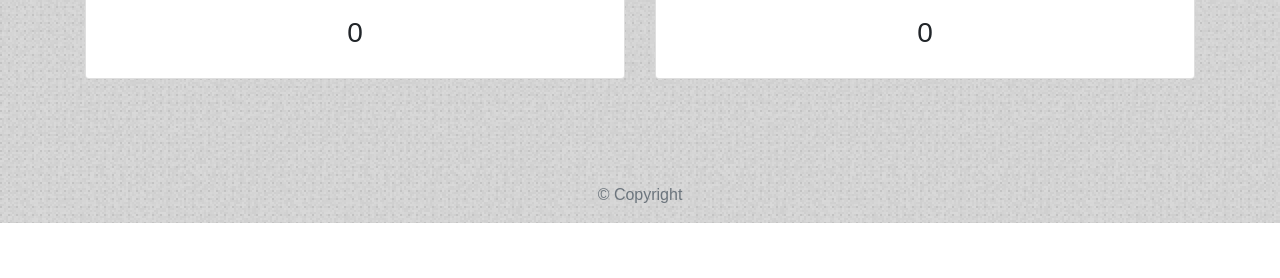
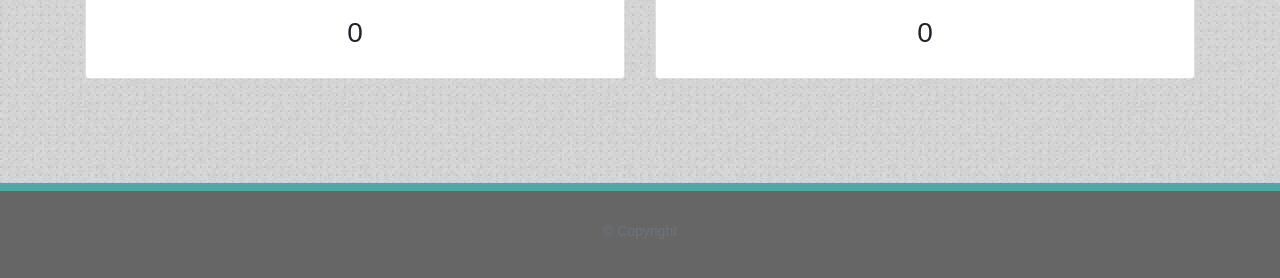
Before and after one commit to jhwillia7/unit-4-game, a plain HTML site: page index.html in a window 1280 px wide. Shown: the part 706-984 px from the top of the page. Before the commit the page ends 929 px from the top, so only its background shows below. Drawn offline with nearby package versions, Linux system fonts and the light colour scheme.

Commit message:
Final-version-07162018

```diff
--- a/assets/css/style.css
+++ b/assets/css/style.css
@@ -23,3 +23,12 @@ body {
     font-family: Georgia, Times, "Times New Roman", serif;
     font-weight: bold;
   }
+  .footer{
+    background: #666666;
+    color: #ffffff;
+    padding: 30px 0;
+    clear: both;
+    border-top: 8px solid #4aaaa5;
+    font-size: 14px;
+    text-align: center;
+}
```
